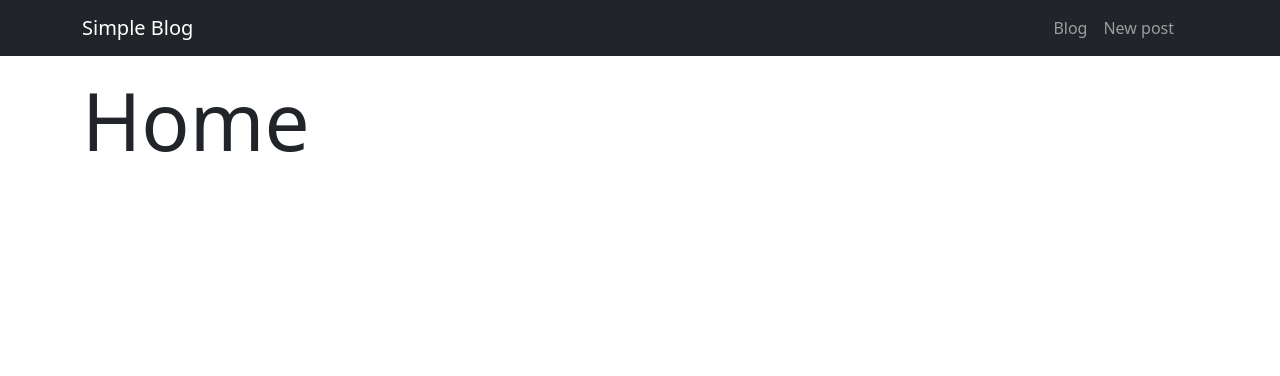
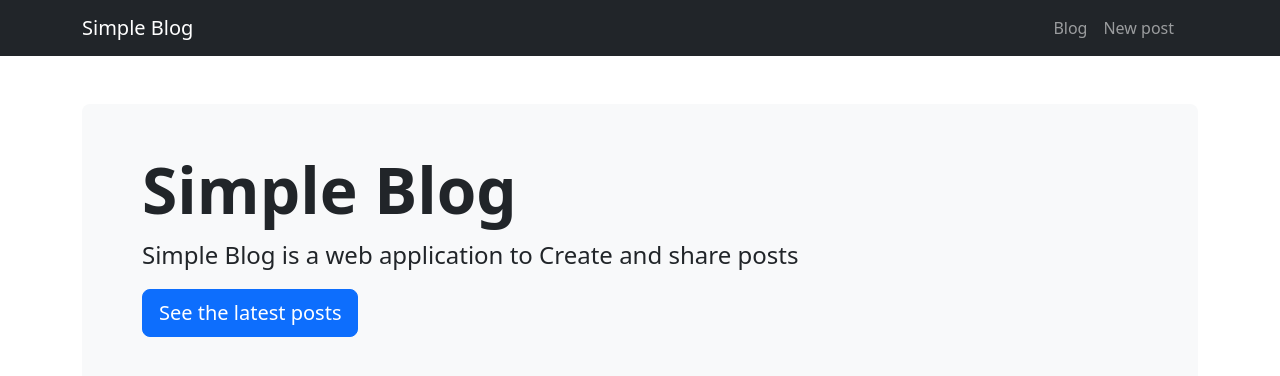
Before and after one commit to AbderrahmaneFadili/simple-blog, a React (Create React App) app in the folder client/: page / in a window 1280 px wide. Shown: the top 376 px of the page. Built offline with nearby package versions, Linux system fonts and the light colour scheme.

Commit message:
Home Page

```diff
--- a/client/src/pages/Home/Home.tsx
+++ b/client/src/pages/Home/Home.tsx
@@ -1,10 +1,21 @@
 import React from "react";
 import { Container } from "react-bootstrap";
+import { Link } from "react-router-dom";
 
 const Home = () => {
   return (
-    <Container>
-      <h1 className="display-1">Home</h1>
+    <Container className="mt-5">
+      <div className="p-5 mb-4 bg-light rounded-3">
+        <Container fluid>
+          <h1 className="display-3 fw-bold">Simple Blog</h1>
+          <p className="col-md-8 fs-4">
+            Simple Blog is a web application to Create and share posts
+          </p>
+          <Link to="/blog" className="btn btn-primary btn-lg">
+            See the latest posts
+          </Link>
+        </Container>
+      </div>
     </Container>
   );
 };
```
